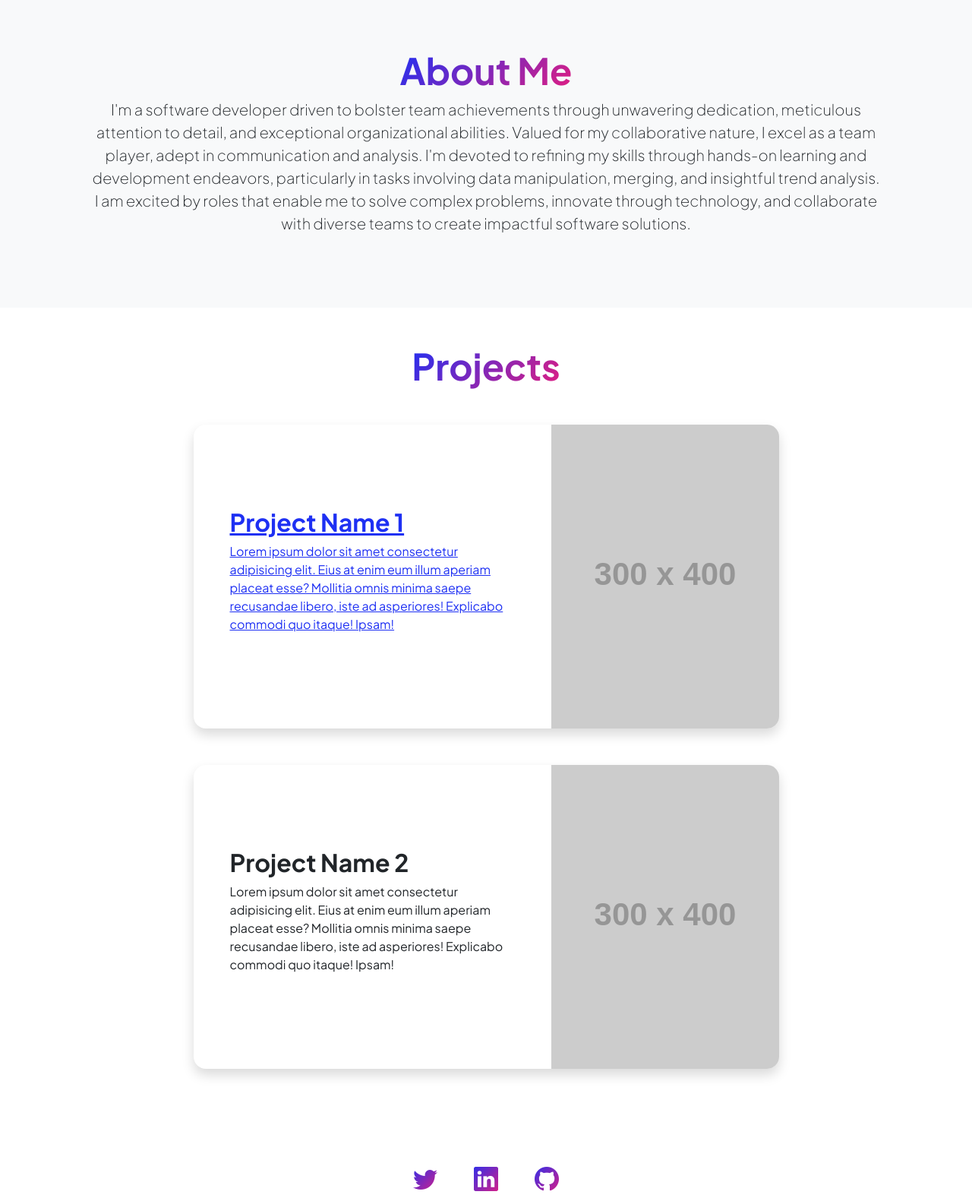
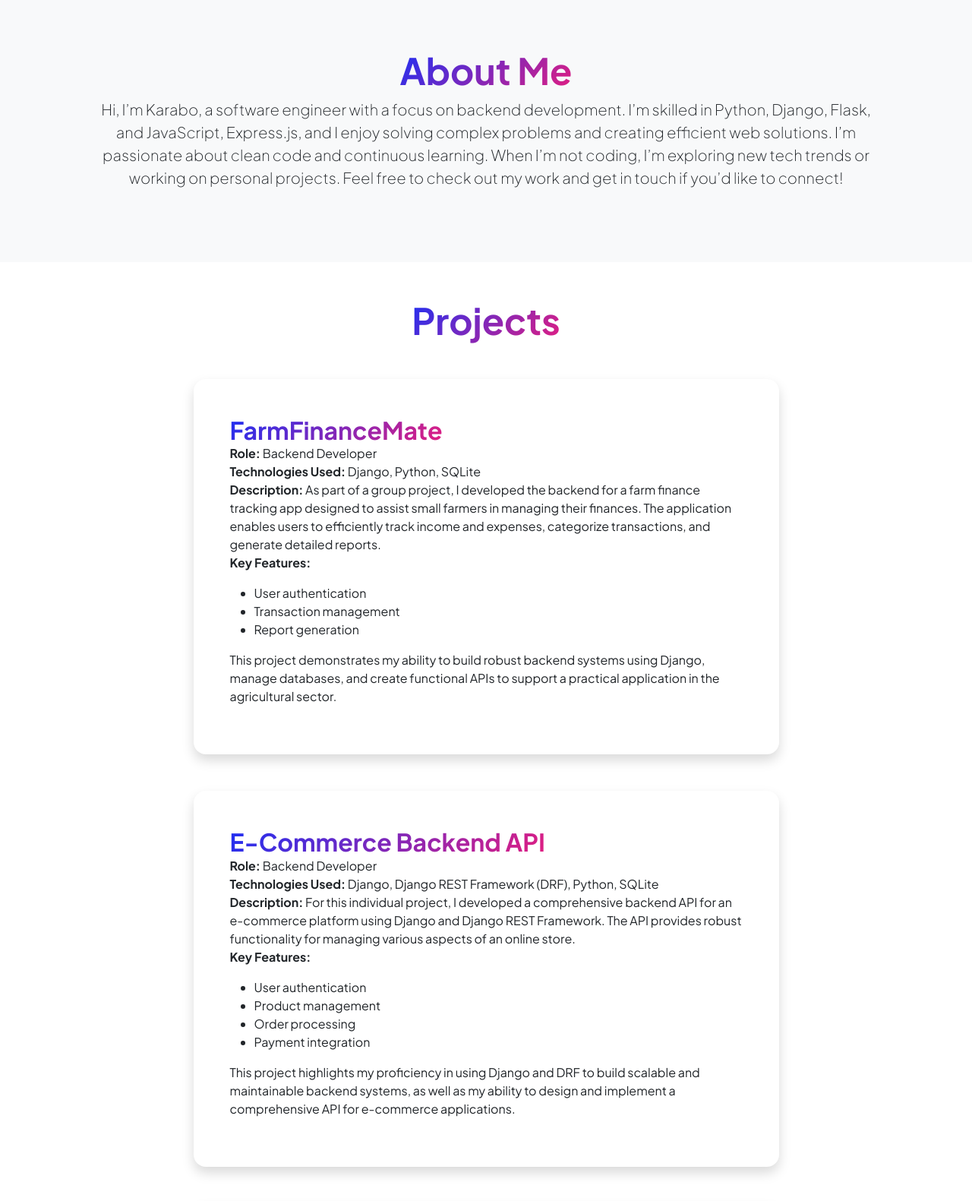
Before and after one commit to Kb-Mash/Kb-Mash.github.io, a plain HTML site: page index.html in a window 1280 px wide. Shown: the part 1180-2761 px from the top of the page at 76% size. Drawn offline with nearby package versions, Linux system fonts and the light colour scheme; placeholder pictures from the web are drawn by us.

Commit message:
website update

```diff
--- a/index.html
+++ b/index.html
@@ -5,9 +5,9 @@
         <meta name="viewport" content="width=device-width, initial-scale=1, shrink-to-fit=no" />
         <meta name="description" content="" />
         <meta name="author" content="" />
-        <title>Personal - Start Bootstrap Theme</title>
+        <title>Karabo Mashile - Web & Software Developer</title>
         <!-- Favicon-->
-        <link rel="icon" type="image/x-icon" href="assets/favicon.ico" />
+        <!--link rel="icon" type="image/x-icon" href="assets/favicon.ico" /-->
         <!-- Custom Google font-->
         <link rel="preconnect" href="https://fonts.googleapis.com" />
         <link rel="preconnect" href="https://fonts.gstatic.com" crossorigin />
@@ -46,18 +46,19 @@
                                 <h1 class="display-3 fw-bolder mb-5"><span class="text-gradient d-inline">Hi, my name is Karabo Mashile</span></h1>
                                 <h2 class="display-3 fw-bolder mb-5" style="color: #333;">and I'm a Software Developer</h2>
                                 <div class="d-grid gap-3 d-sm-flex justify-content-sm-center justify-content-xxl-start mb-3">
-                                    <a class="btn btn-primary btn-lg px-5 py-3 me-sm-3 fs-6 fw-bolder" href="resume.pdf" target="_blank">Resume</a>
+                                    <a class="btn btn-primary btn-lg px-5 py-3 me-sm-3 fs-6 fw-bolder" href="mashile_karabo_resume.pdf" target="_blank">Resume</a>
                                     <a class="btn btn-outline-dark btn-lg px-5 py-3 fs-6 fw-bolder" href="#projects">Projects</a>
                                 </div>
                             </div>
                         </div>
+
                         <div class="col-xxl-7">
                             <!-- Header profile picture-->
                             <div class="d-flex justify-content-center mt-5 mt-xxl-0">
                                 <div class="profile bg-gradient-primary-to-secondary">
                                     <!-- TIP: For best results, use a photo with a transparent background like the demo example below-->
                                     <!-- Watch a tutorial on how to do this on YouTube (link)-->
-                                    <img class="profile-img" src="assets/profile.png" alt="..." />
+                                    <img class="profile-img" src="assets/profile.jpg" alt="..." />
                                     <div class="dots-1">
                                         <!-- SVG Dots-->
                                         <svg version="1.1" xmlns="http://www.w3.org/2000/svg" xmlns:xlink="http://www.w3.org/1999/xlink" x="0px" y="0px" viewBox="0 0 191.6 1215.4" style="enable-background: new 0 0 191.6 1215.4" xml:space="preserve">
@@ -185,10 +186,13 @@
                             <div class="text-center my-5">
                                 <h2 class="display-5 fw-bolder"><span class="text-gradient d-inline">About Me</span></h2>
                                 <p class="lead fw-light mb-4">
-                                    I'm a software developer driven to bolster team achievements through unwavering dedication, meticulous attention to detail, and exceptional organizational abilities.
-                                    Valued for my collaborative nature, I excel as a team player, adept in communication and analysis.
-                                    I'm devoted to refining my skills through hands-on learning and development endeavors, particularly in tasks involving data manipulation, merging, and insightful trend analysis.
-                                    I am excited by roles that enable me to solve complex problems, innovate through technology, and collaborate with diverse teams to create impactful software solutions.
+                                    Hi, I’m Karabo, a software engineer with a focus on backend development.
+                                    I’m skilled in Python, Django, Flask, and JavaScript, Express.js,
+                                    and I enjoy solving complex problems and creating efficient web solutions.
+
+                                    I’m passionate about clean code and continuous learning.
+                                    When I’m not coding, I’m exploring new tech trends or working on personal projects.
+                                    Feel free to check out my work and get in touch if you’d like to connect!
                                 </p>
 
                             </div>
@@ -208,27 +212,77 @@
                             <!-- Project Card 1-->
                             <div class="card overflow-hidden shadow rounded-4 border-0 mb-5">
                                 <div class="card-body p-0">
-                                    <a href="https://github.com/Kb-Mash/FarmFinanceMate" target="_blank">
+                                    <a href="https://github.com/Kb-Mash/FarmFinanceMate" target="_blank" class="project-link">
                                         <div class="d-flex align-items-center">
                                             <div class="p-5">
-                                                <h2 class="fw-bolder">Project Name 1</h2>
-                                                <p>Lorem ipsum dolor sit amet consectetur adipisicing elit. Eius at enim eum illum aperiam placeat esse? Mollitia omnis minima saepe recusandae libero, iste ad asperiores! Explicabo commodi quo itaque! Ipsam!</p>
+                                                <h2 class="custom-title fw-bolder mb-0"><span class="text-gradient d-inline">FarmFinanceMate</h2>
+                                                <p>
+                                                    <strong>Role:</strong> Backend Developer<br>
+                                                    <strong>Technologies Used:</strong> Django, Python, SQLite<br>
+                                                    <strong>Description:</strong> As part of a group project, I developed the backend for a farm finance tracking app designed to assist small farmers in managing their finances. The application enables users to efficiently track income and expenses, categorize transactions, and generate detailed reports.<br>
+                                                    <strong>Key Features:</strong>
+                                                    <ul>
+                                                        <li>User authentication</li>
+                                                        <li>Transaction management</li>
+                                                        <li>Report generation</li>
+                                                    </ul>
+                                                    This project demonstrates my ability to build robust backend systems using Django, manage databases, and create functional APIs to support a practical application in the agricultural sector.
+                                                </p>
+
                                             </div>
-                                            <img class="img-fluid" src="https://dummyimage.com/300x400/343a40/6c757d" alt="..." />
                                         </div>
                                     </a>
                                 </div>
                             </div>
                             <!-- Project Card 2-->
-                            <div class="card overflow-hidden shadow rounded-4 border-0">
+                            <div class="card overflow-hidden shadow rounded-4 border-0 mb-5">
                                 <div class="card-body p-0">
-                                    <div class="d-flex align-items-center">
-                                        <div class="p-5">
-                                            <h2 class="fw-bolder">Project Name 2</h2>
-                                            <p>Lorem ipsum dolor sit amet consectetur adipisicing elit. Eius at enim eum illum aperiam placeat esse? Mollitia omnis minima saepe recusandae libero, iste ad asperiores! Explicabo commodi quo itaque! Ipsam!</p>
+                                    <a href="https://github.com/Kb-Mash/ECommerce_Backend_API" target="_blank" class="project-link">
+                                        <div class="d-flex align-items-center">
+                                            <div class="p-5">
+                                                <h2 class="custom-title fw-bolder mb-0"><span class="text-gradient d-inline">E-Commerce Backend API</h2>
+                                                <p>
+                                                    <strong>Role:</strong> Backend Developer<br>
+                                                    <strong>Technologies Used:</strong> Django, Django REST Framework (DRF), Python, SQLite<br>
+                                                    <strong>Description:</strong> For this individual project, I developed a comprehensive backend API for an e-commerce platform using Django and Django REST Framework. The API provides robust functionality for managing various aspects of an online store.<br>
+                                                    <strong>Key Features:</strong>
+                                                    <ul>
+                                                        <li>User authentication</li>
+                                                        <li>Product management</li>
+                                                        <li>Order processing</li>
+                                                        <li>Payment integration</li>
+                                                    </ul>
+                                                    This project highlights my proficiency in using Django and DRF to build scalable and maintainable backend systems, as well as my ability to design and implement a comprehensive API for e-commerce applications.
+                                                </p>
+
+                                            </div>
                                         </div>
-                                        <img class="img-fluid" src="https://dummyimage.com/300x400/343a40/6c757d" alt="..." />
-                                    </div>
+                                    </a>
+                                </div>
+                            </div>
+                            <!-- Project Card 3-->
+                            <div class="card overflow-hidden shadow rounded-4 border-0 mb-5">
+                                <div class="card-body p-0">
+                                    <a href="https://github.com/Kb-Mash/AirBnB_clone_v4" target="_blank" class="project-link">
+                                        <div class="d-flex align-items-center">
+                                            <div class="p-5">
+                                                <h2 class="custom-title fw-bolder mb-0"><span class="text-gradient d-inline">AirBnB Clone</h2>
+                                                <p>
+                                                    <strong>Role:</strong> Backend Developer, Full-Stack Developer<br>
+                                                    <strong>Technologies Used:</strong> Flask, Python, HTML, CSS<br>
+                                                    <strong>Description:</strong> For this group project, I contributed to developing an Airbnb clone application that replicates key functionalities of the popular vacation rental platform. I focused on building the backend with Flask and enhancing the user interface with HTML and CSS.<br>
+                                                    <strong>Key Features:</strong>
+                                                    <ul>
+                                                        <li>User authentication</li>
+                                                        <li>Property listing</li>
+                                                        <li>Booking management</li>
+                                                        <li>Payment processing</li>
+                                                    </ul>
+                                                    This project showcases my skills in integrating Flask for backend operations with front-end development using HTML and CSS to deliver a functional and aesthetically pleasing web application.
+                                                </p>
+                                            </div>
+                                        </div>
+                                    </a>
                                 </div>
                             </div>
                         </div>
```
Also changed, not shown: assets/airbnb.jpeg (added), assets/ecommerce.jpeg (added), assets/favicon.ico (deleted), assets/profile.png (deleted), css/styles.css, 3 other files.
